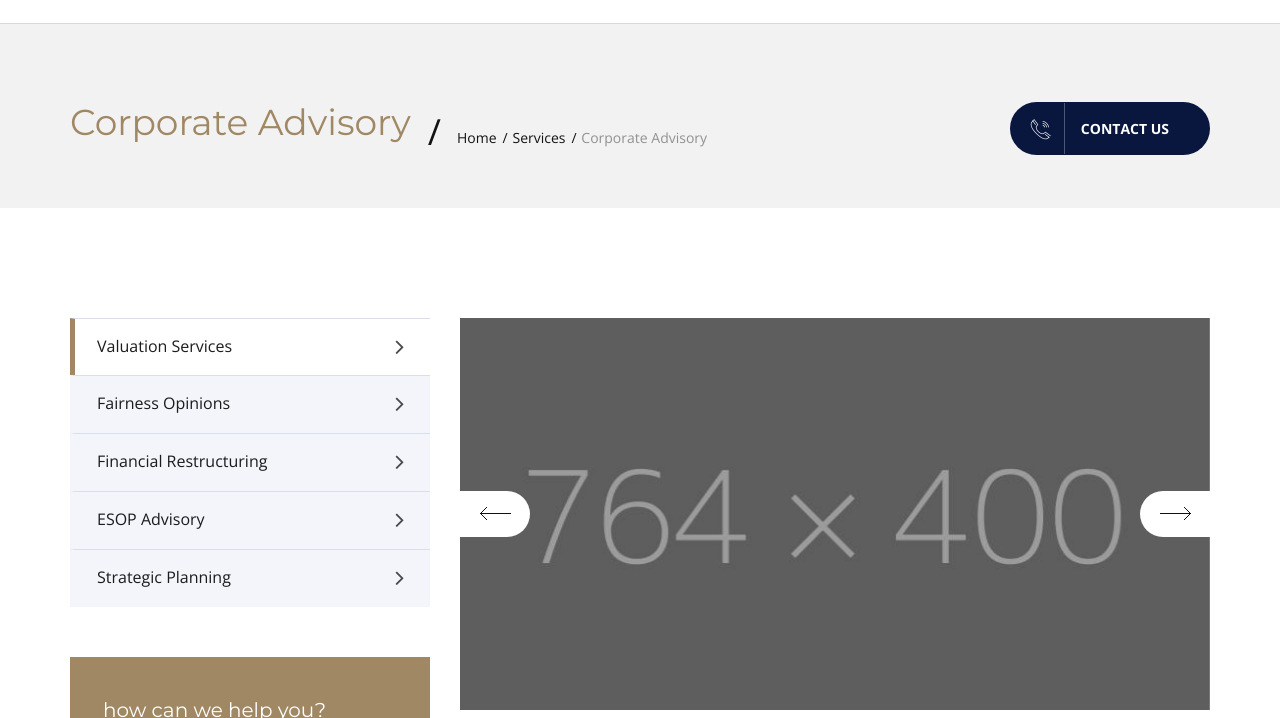
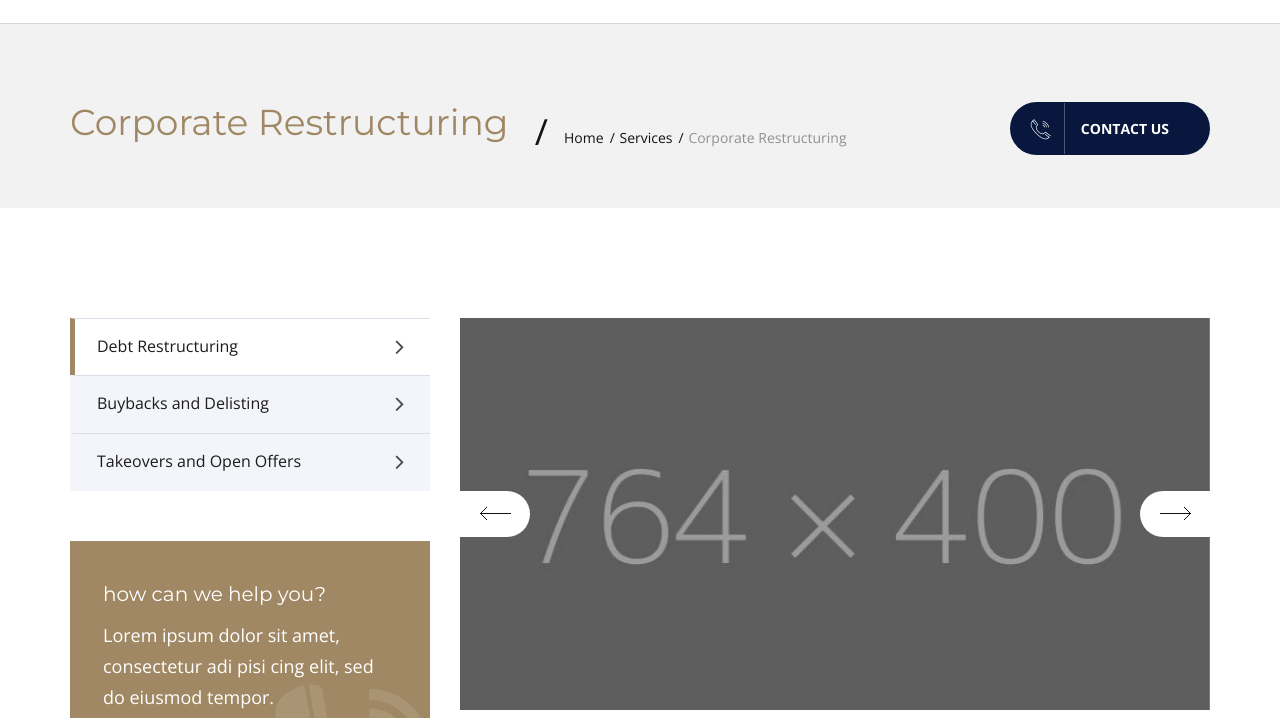
Before and after one commit to Dharti-NBL/Religo.github.io, a plain HTML site: page corporate-restructuring.html in a window 1280 px wide. Shown: the part 82-800 px from the top of the page. Drawn offline with nearby package versions, Linux system fonts and the light colour scheme; files whose address does not match are found by name.

Commit message:
Update corporate-restructuring.html

```diff
--- a/corporate-restructuring.html
+++ b/corporate-restructuring.html
@@ -101,11 +101,11 @@
     <section class="subpage-header">
         <div class="container">
             <div class="site-title clearfix">
-                <h2>Corporate Advisory</h2>
+                <h2>Corporate Restructuring </h2>
                 <ul class="breadcrumbs">
                     <li><a href="index.html">Home</a></li>
                     <li><a href="services.html">Services</a></li>
-                    <li>Corporate Advisory</li>
+                    <li>Corporate Restructuring</li>
                 </ul>
             </div>
             <a href="contact-us.html" class="btn btn-primary get-in-touch" data-text="Contact us"><i class="icon-telephone114"></i>Contact us</a>
@@ -119,11 +119,9 @@
                 <div class="col-md-4 animate fadeInLeft">
                     <aside>
                         <ul class="left-nav">
-                            <li><a href="#." class="active">Valuation Services <i class="fa fa-angle-right"></i></a></li>
-                            <li><a href="#.">Fairness Opinions <i class="fa fa-angle-right"></i></a></li>
-                            <li><a href="#.">Financial Restructuring <i class="fa fa-angle-right"></i></a></li>
-                            <li><a href="#.">ESOP Advisory<i class="fa fa-angle-right"></i></a></li>
-                            <li><a href="#.">Strategic Planning<i class="fa fa-angle-right"></i></a></li>
+                            <li><a href="#." class="active">Debt Restructuring <i class="fa fa-angle-right"></i></a></li>
+                            <li><a href="#.">Buybacks and Delisting <i class="fa fa-angle-right"></i></a></li>
+                            <li><a href="#.">Takeovers and Open Offers <i class="fa fa-angle-right"></i></a></li>
                         </ul>
 
                         <div class="help-widget">
```
